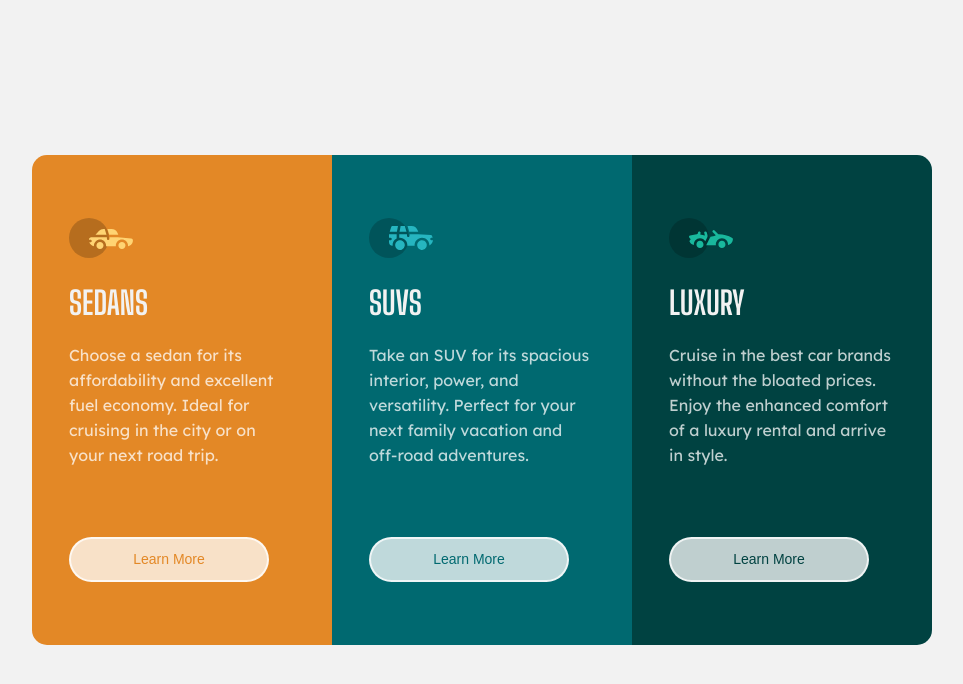
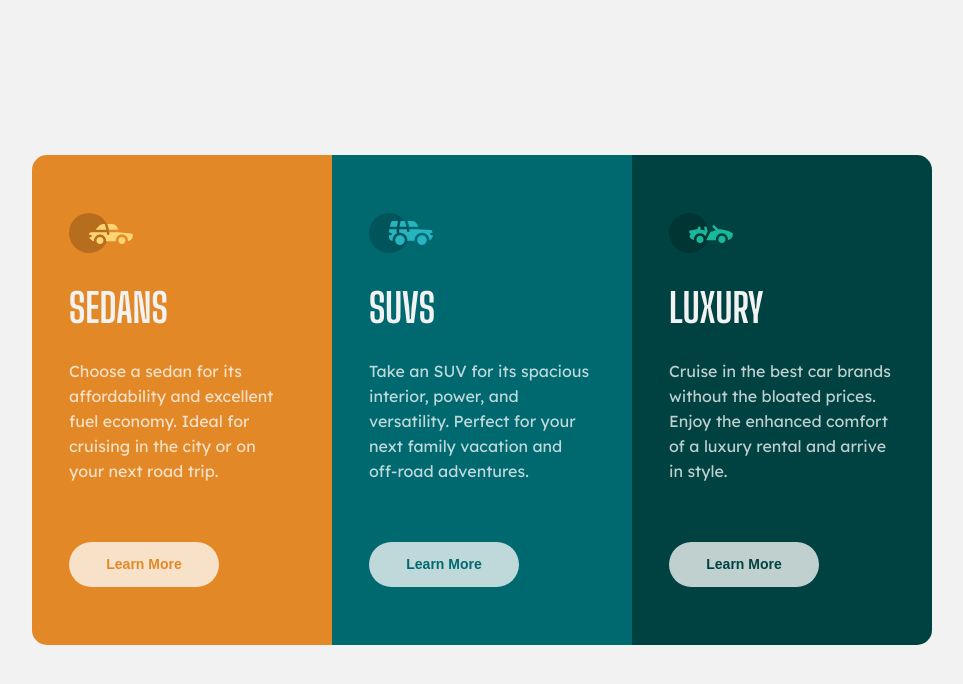
Before and after one commit to PustovyiDima/3-column-preview-card-component, a plain HTML site: page index.html in a window 1280 px wide. Shown: the whole page, without its empty margins (158-1121 px from the left). Drawn offline with Linux system fonts and the light colour scheme.

Commit message:
done task

```diff
--- a/style.css
+++ b/style.css
@@ -46,6 +46,7 @@ main {
 }
 
 .car_type h1 {
+    font-size: 40px;
     color: var(--light-grey);
     text-transform: uppercase;
     font-family: 'Big Shoulders Display', cursive;
@@ -58,12 +59,17 @@ main {
 
 .btn button {
     background-color: var(--white);
-    border: 2px solid var(--white);
-    width: 200px;
+    border: none;
+    width: 150px;
     height: 45px;
     border-radius: 50px;
     font-size: 14px;
     cursor: pointer;
+    font-weight: 700;
+}
+
+.btn button:hover {
+    border: 3px solid var(--white);
 }
 
 .sedans {
```
